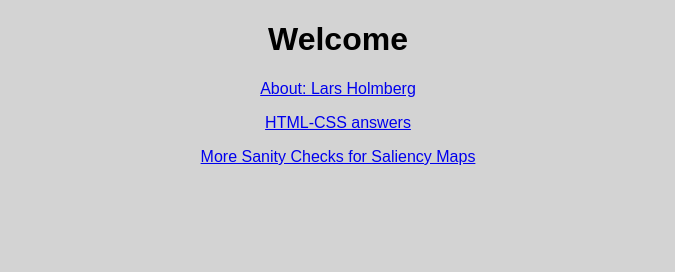
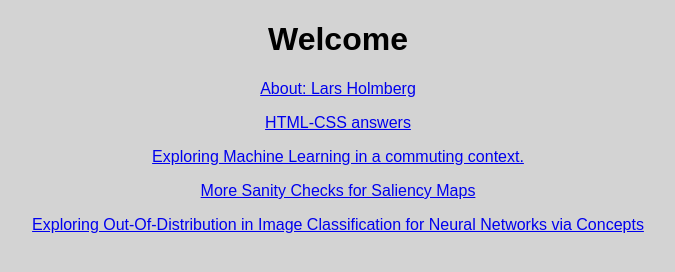
Before and after one commit to k3larra/k3larra, a plain HTML site: page index.html in a window 1280 px wide. Shown: the whole page, without its empty margins (302-977 px from the left). Drawn offline with Linux system fonts and the light colour scheme.

Commit message:
Added links to new projects

```diff
--- a/index.html
+++ b/index.html
@@ -10,7 +10,9 @@
       <h1>Welcome</h1>
       <p><a href="https://mau.se/personer/lars.holmberg/">About: Lars Holmberg</a></p>
       <p><a href="https://k3larra.github.io/htmlcss" target="blank">HTML-CSS answers</a></p>
+      <p><a href="https://github.com/k3larra/commuter/" target="blank">Exploring Machine Learning in a commuting context.</a>
       <p><a href="https://github.com/k3larra/XAI-F" target="blank">More Sanity Checks for Saliency Maps</a></p>
+      <p><a href="https://github.com/k3larra/ood" target="blank">Exploring Out-Of-Distribution in Image Classification for Neural Networks via Concepts</a></p>
     </div>
     <script src="script.js"></script>
   </body>
```
